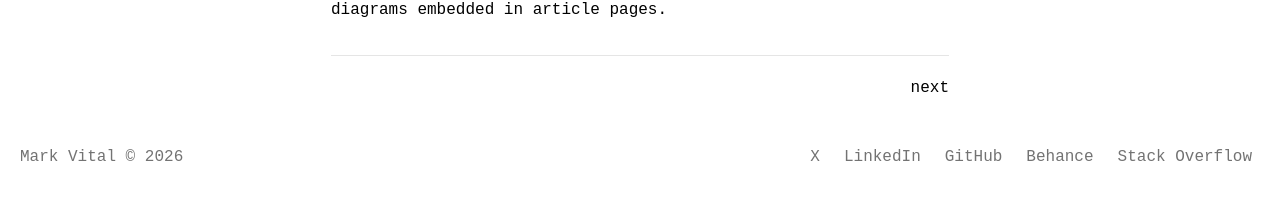
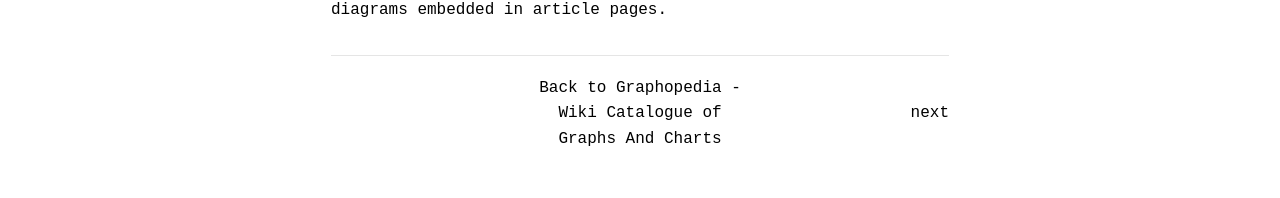
Before and after one commit to markvital/markvital.github.io, a Next.js app: page /graphopedia-wiki-catalogue-of-charts/article-layout in a window 1280 px wide. Shown: the part 896-1094 px from the top of the page. Built offline with nearby package versions, Linux system fonts and the light colour scheme.

Commit message:
Add parent link to child project nav

```diff
--- a/app/[slug]/[child]/page.tsx
+++ b/app/[slug]/[child]/page.tsx
@@ -46,10 +46,17 @@
   }
   const project = getProjectBySlug(contentSlug)
   const { previous, next } = getProjectNeighbors(project.slug)
+  const parent = getProjectBySlug(slug)
 
   return (
     <SiteShell>
-      <ProjectPageView project={project} previous={previous} next={next} />
+      <ProjectPageView
+        project={project}
+        previous={previous}
+        next={next}
+        parentHref={`/${parent.urlSlug}/`}
+        parentTitle={parent.title}
+      />
     </SiteShell>
   )
 }
--- a/components/project-page.tsx
+++ b/components/project-page.tsx
@@ -6,9 +6,17 @@
   project: PortfolioProject
   previous?: PortfolioProject
   next?: PortfolioProject
+  parentHref?: string
+  parentTitle?: string
 }
 
-export function ProjectPage({ project, previous, next }: ProjectPageProps) {
+export function ProjectPage({
+  project,
+  previous,
+  next,
+  parentHref,
+  parentTitle,
+}: ProjectPageProps) {
   return (
     <>
       {project.coverImage ? (
@@ -69,8 +77,8 @@
       </article>
 
       <nav className="mt-8 border-t border-neutral-200 pt-5">
-        <ul className="flex list-none flex-wrap justify-between p-0">
-          <li>
+        <ul className="grid list-none grid-cols-3 items-center p-0">
+          <li className="justify-self-start">
             {previous ? (
               <Link
                 href={`/${previous.urlSlug}/`}
@@ -81,7 +89,14 @@
               </Link>
             ) : null}
           </li>
-          <li>
+          <li className="justify-self-center text-center">
+            {parentHref ? (
+              <Link href={parentHref} title={parentTitle}>
+                Back to {parentTitle}
+              </Link>
+            ) : null}
+          </li>
+          <li className="justify-self-end">
             {next ? (
               <Link href={`/${next.urlSlug}/`} rel="next" title={next.title}>
                 next
```
